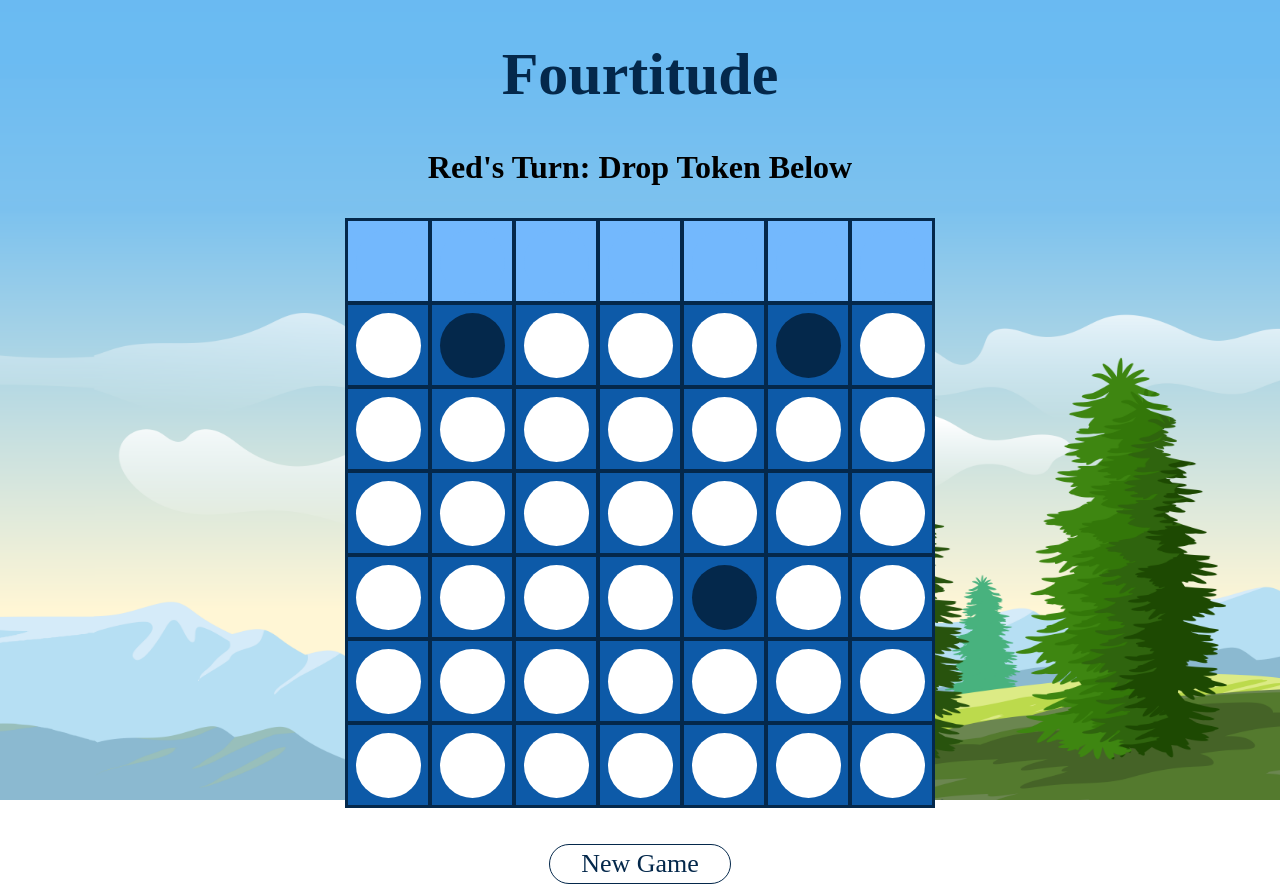
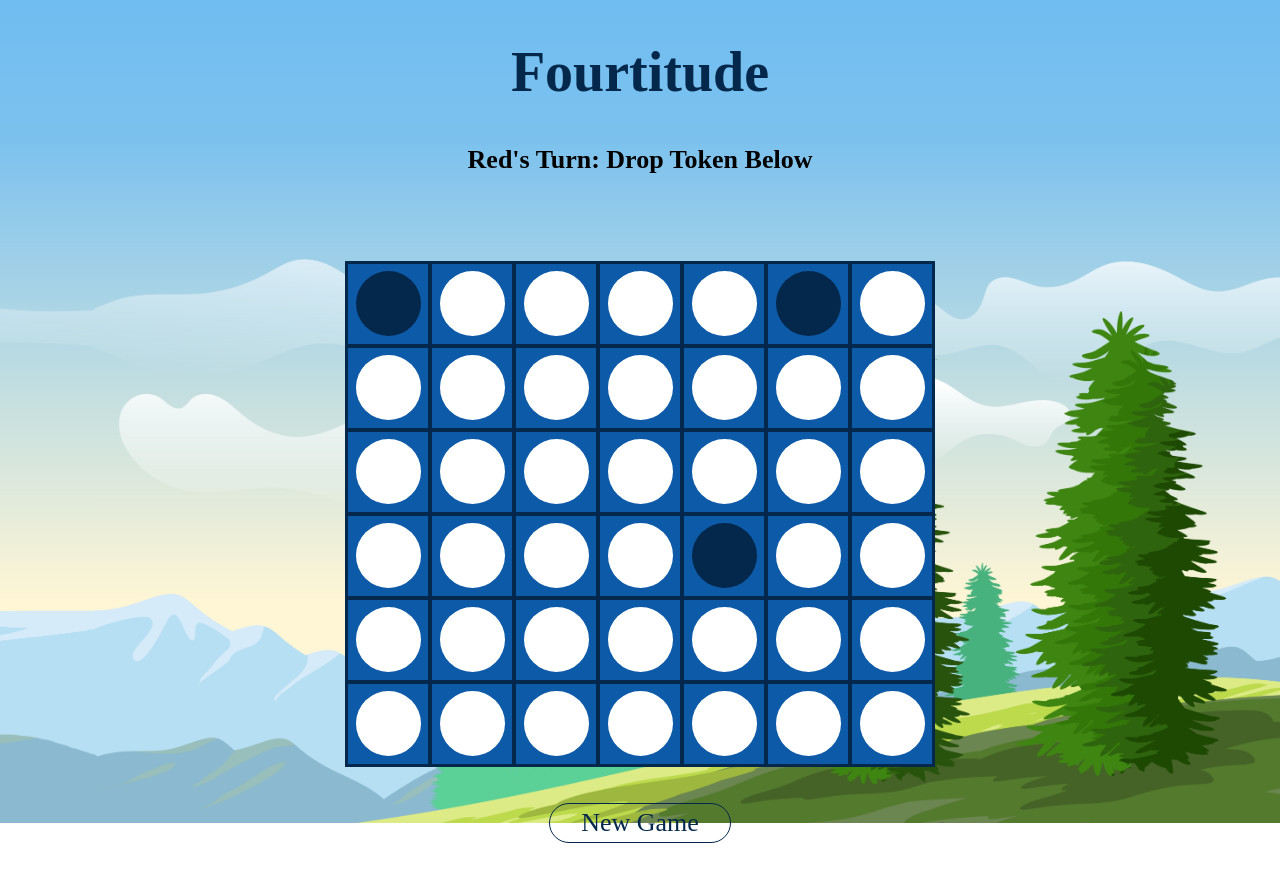
Before and after one commit to cmz1212/fourtitude, a React (Create React App) app: page / in a window 1280 px wide. After the commit the page ends 843 px from the top, so only its background shows below. Built offline with nearby package versions, Linux system fonts and the light colour scheme.

Commit message:
Fixed Bugs, Styling Issues

```diff
--- a/src/App.css
+++ b/src/App.css
@@ -1,16 +1,23 @@
-#root {
-  height: 100vh;
+#app-root {
+  height: 100%;
+  margin: 0;
 }
 
 h1 {
   text-align: center;
   color: #04284b;
-  font: bold 60px "Brush Script MT", cursive;
+  margin: 0.72em;
+  font: bold 56px "Brush Script MT", cursive;
 }
 
 table {
   margin: 0 auto;
   background: #04284b;
+}
+
+#selector-table {
+  margin: 0 auto;
+  background: transparent;
 }
 
 .button {
@@ -45,7 +52,7 @@ table {
 .selector-tile {
   height: 80px;
   width: 80px;
-  background-color: #73b8fd;
+  background-color: transparent;
   display: flex;
   flex-direction: row;
   justify-content: center;
@@ -56,7 +63,7 @@ table {
 .tile-hover {
   height: 80px;
   width: 80px;
-  background-color: #73b8fd;
+  background-color: #7bc1ef;
   display: flex;
   flex-direction: row;
   justify-content: center;
@@ -69,7 +76,7 @@ table {
 }
 
 .selector-open {
-  background-color: #73b8fd;
+  background-color: transparent;
 }
 
 .trap {
@@ -95,5 +102,5 @@ table {
 .text {
   display: flex;
   justify-content: center;
-  font: bold 32px "Brush Script MT", cursive;
+  font: bold 26px "Brush Script MT", cursive;
 }
--- a/src/App.js
+++ b/src/App.js
@@ -5,7 +5,7 @@ import Board from "./components/board.js";
 class App extends Component {
   render() {
     return (
-      <div id="root">
+      <div id="app-root">
         <h1>Fourtitude</h1>
         <Board />
       </div>
--- a/src/components/board.js
+++ b/src/components/board.js
@@ -15,39 +15,56 @@ class Board extends Component {
       currentPlayer: null,
       p1Win: 0,
       p2Win: 0,
+      selector: [],
       board: [],
       gameOver: false,
       traps: [[], [], []],
     };
 
     this.play = this.play.bind(this);
+    this.hoverDisplay = this.hoverDisplay.bind(this);
+    this.hoverOut = this.hoverOut.bind(this);
   }
 
   initBoard() {
+    let selector = [];
     let board = [];
     let traps = [];
 
+    //Traps
     for (let i = 0; i < 3; i++) {
-      let x = Math.floor(Math.random() * 5 + 1);
-      let y = Math.floor(Math.random() * 5 + 1);
+      let x = Math.floor(Math.random() * (c4rows - 1));
+      let y = Math.floor(Math.random() * (c4columns - 1));
 
       traps.push([x, y]);
     }
+
     while (traps[1].toString() === traps[0].toString()) {
-      let x = Math.floor(Math.random() * 5 + 1);
-      let y = Math.floor(Math.random() * 5 + 1);
+      let x = Math.floor(Math.random() * (c4rows - 1));
+      let y = Math.floor(Math.random() * (c4columns - 1));
       traps[1].splice(0, 2, x, y);
     }
+
     while (
       traps[2].toString() === traps[0].toString() ||
       traps[2].toString() === traps[1].toString()
     ) {
-      let x = Math.floor(Math.random() * 5 + 1);
-      let y = Math.floor(Math.random() * 5 + 1);
+      let x = Math.floor(Math.random() * (c4rows - 1));
+      let y = Math.floor(Math.random() * (c4columns - 1));
       traps[2].splice(0, 2, x, y);
     }
 
-    for (let r = 0; r < c4rows + 1; r++) {
+    //Selector
+    for (let r = 0; r < 1; r++) {
+      let row = [];
+      for (let c = 0; c < c4columns; c++) {
+        row.push(null);
+      }
+      selector.push(row);
+    }
+
+    //Board
+    for (let r = 0; r < c4rows; r++) {
       let row = [];
       for (let c = 0; c < c4columns; c++) {
         if (r === traps[0][0] && c === traps[0][1]) {
@@ -64,6 +81,7 @@ class Board extends Component {
     }
 
     this.setState({
+      selector,
       board,
       p1Win: 0,
       p2Win: 0,
@@ -84,7 +102,7 @@ class Board extends Component {
 
     let board = this.state.board;
     if (!this.state.gameOver) {
-      for (let r = 6; r >= 1; r--) {
+      for (let r = c4rows - 1; r >= 0; r--) {
         if (!board[r][c]) {
           board[r][c] = this.state.currentPlayer;
           break;
@@ -94,10 +112,10 @@ class Board extends Component {
       let result = this.checkAll(board);
       if (result === this.state.player1) {
         this.setState({ board, gameOver: true, p1Win: p1Win + 1 });
-        alert("Player 1 wins!");
+        alert("Red Wins!");
       } else if (result === this.state.player2) {
         this.setState({ board, gameOver: true, p2Win: p2Win + 1 });
-        alert("Player 2 wins!");
+        alert("Yellow wins!");
       } else if (result === "draw") {
         this.setState({ board, gameOver: true });
         alert("It's a draw!");
@@ -128,9 +146,12 @@ class Board extends Component {
     } else if (curr === 2) {
       c_name = ["player2", "circle"].join(" ");
     }
+
+    console.log(c_name);
+    console.log(selector_name);
     document.getElementById(selector_name).className = c_name.toString();
 
-    for (let r = c4rows; r >= 1; r--) {
+    for (let r = c4rows - 1; r >= 0; r--) {
       if (!board[r][c] || board[r][c] === 3) {
         const name = r.toString() + c.toString();
         document.getElementById(name).className = "tile-hover";
@@ -144,14 +165,14 @@ class Board extends Component {
     const c_name = ["selector-open", "circle"].join(" ");
     document.getElementById(selector_name).className = c_name.toString();
 
-    for (let r = 1; r < c4rows + 1; r++) {
+    for (let r = 0; r < c4rows; r++) {
       const name = r.toString() + c.toString();
       document.getElementById(name).className = "tile";
     }
   }
 
   checkVertical(board) {
-    for (let r = 4; r < c4rows + 1; r++) {
+    for (let r = 3; r < c4rows; r++) {
       for (let c = 0; c < c4columns; c++) {
         if (board[r][c]) {
           if (
@@ -167,7 +188,7 @@ class Board extends Component {
   }
 
   checkHorizontal(board) {
-    for (let r = 1; r < c4rows + 1; r++) {
+    for (let r = 0; r < c4rows; r++) {
       for (let c = 0; c < 4; c++) {
         if (board[r][c]) {
           if (
@@ -183,7 +204,7 @@ class Board extends Component {
   }
 
   checkDiagonalRight(board) {
-    for (let r = 4; r < c4rows + 1; r++) {
+    for (let r = 3; r < c4rows; r++) {
       for (let c = 0; c < 4; c++) {
         if (board[r][c]) {
           if (
@@ -199,7 +220,7 @@ class Board extends Component {
   }
 
   checkDiagonalLeft(board) {
-    for (let r = 4; r < c4rows + 1; r++) {
+    for (let r = 3; r < c4rows; r++) {
       for (let c = 3; c < c4columns; c++) {
         if (board[r][c]) {
           if (
@@ -215,7 +236,7 @@ class Board extends Component {
   }
 
   checkDraw(board) {
-    for (let r = 1; r < c4rows + 1; r++) {
+    for (let r = 1; r < c4rows; r++) {
       for (let c = 0; c < c4columns; c++) {
         if (board[r][c] === null) {
           return null;
@@ -240,26 +261,51 @@ class Board extends Component {
   }
 
   render() {
-    const { currentPlayer, board, traps } = this.state;
+    const { gameOver, selector, currentPlayer, board } = this.state;
+
+    const gameWinnerMessage =
+      currentPlayer === 1 ? `Red Won !!!` : `Yellow Won !!!`;
+
+    const gameTurnMessage = `${
+      currentPlayer === 1 ? "Red" : "Yellow"
+    }'s Turn: Drop Token Below`;
 
     return (
       <div>
-        <p className="text">
-          {currentPlayer === 1 ? "Red" : "Yellow"}'s Turn: Drop Token Below
-        </p>
+        <span className="text">
+          {gameOver ? gameWinnerMessage : gameTurnMessage}
+        </span>
+
+        <table id="selector-table">
+          <thead></thead>
+          <tbody>
+            {selector.map((row, i) => (
+              <Row
+                selectorType={true}
+                board={board}
+                row={row}
+                play={this.play}
+                hover={this.hoverDisplay}
+                out={this.hoverOut}
+                rowNum={i}
+                curr={currentPlayer}
+              />
+            ))}
+          </tbody>
+        </table>
+
         <table>
           <thead></thead>
           <tbody>
             {board.map((row, i) => (
               <Row
+                selectorType={false}
                 board={board}
-                key={i}
                 row={row}
+                rowNum={i}
                 play={this.play}
                 hover={this.hoverDisplay}
                 out={this.hoverOut}
-                rowNum={i}
-                traps={traps}
                 curr={currentPlayer}
               />
             ))}
--- a/src/components/row.js
+++ b/src/components/row.js
@@ -3,13 +3,14 @@ import Tile from "./tile.js";
 
 class Row extends Component {
   render() {
-    const { play, row, hover, out, rowNum, board, curr } = this.props;
+    const { selectorType, board, row, rowNum, play, hover, out, curr } =
+      this.props;
 
     let rowOutput = Object.keys(row).map(function (i) {
       return (
         <Tile
+          selectorType={selectorType}
           board={board}
-          key={i}
           value={row[i]}
           columnIndex={i}
           rowIndex={rowNum}
--- a/src/components/tile.js
+++ b/src/components/tile.js
@@ -2,11 +2,20 @@ import React, { Component } from "react";
 
 class Tile extends Component {
   render() {
-    const { play, columnIndex, rowIndex, hover, out, value, board, curr } =
-      this.props;
+    const {
+      selectorType,
+      board,
+      value,
+      columnIndex,
+      rowIndex,
+      play,
+      hover,
+      out,
+      curr,
+    } = this.props;
 
     let space = "";
-    if (rowIndex === 0) {
+    if (selectorType === true) {
       space = "selector-open";
     } else {
       space = "open";
@@ -20,9 +29,9 @@ class Tile extends Component {
       space = "trap";
     }
 
-    return (
-      <td>
-        {rowIndex === 0 ? (
+    if (selectorType === true) {
+      return (
+        <td>
           <div
             className="selector-tile"
             onClick={() => play(columnIndex)}
@@ -34,7 +43,11 @@ class Tile extends Component {
               className={[space, "circle"].join(" ")}
             ></div>
           </div>
-        ) : (
+        </td>
+      );
+    } else {
+      return (
+        <td>
           <div
             id={`${rowIndex}${columnIndex}`}
             className="tile"
@@ -44,9 +57,9 @@ class Tile extends Component {
           >
             <div className={[space, "circle"].join(" ")}></div>
           </div>
-        )}
-      </td>
-    );
+        </td>
+      );
+    }
   }
 }
 
--- a/src/index.css
+++ b/src/index.css
@@ -1,13 +1,14 @@
 html {
-  height: 100%;
+  height: 90vh;
+  margin: 0;
 }
 
 body {
+  height: 100%;
   margin: 0;
   padding: 0;
-  min-height: 100%;
   background-image: url("./img/bg2.png");
   background-repeat: no-repeat;
   background-position: center;
-  background-size: 100vw 100vh;
+  background-size: 100%;
 }
```
